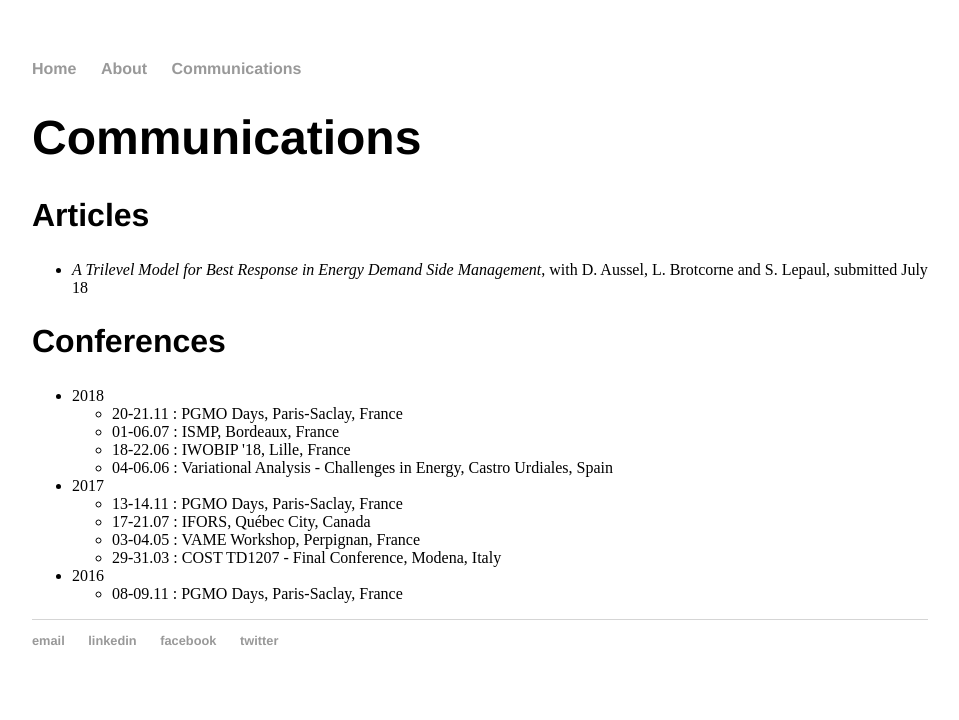
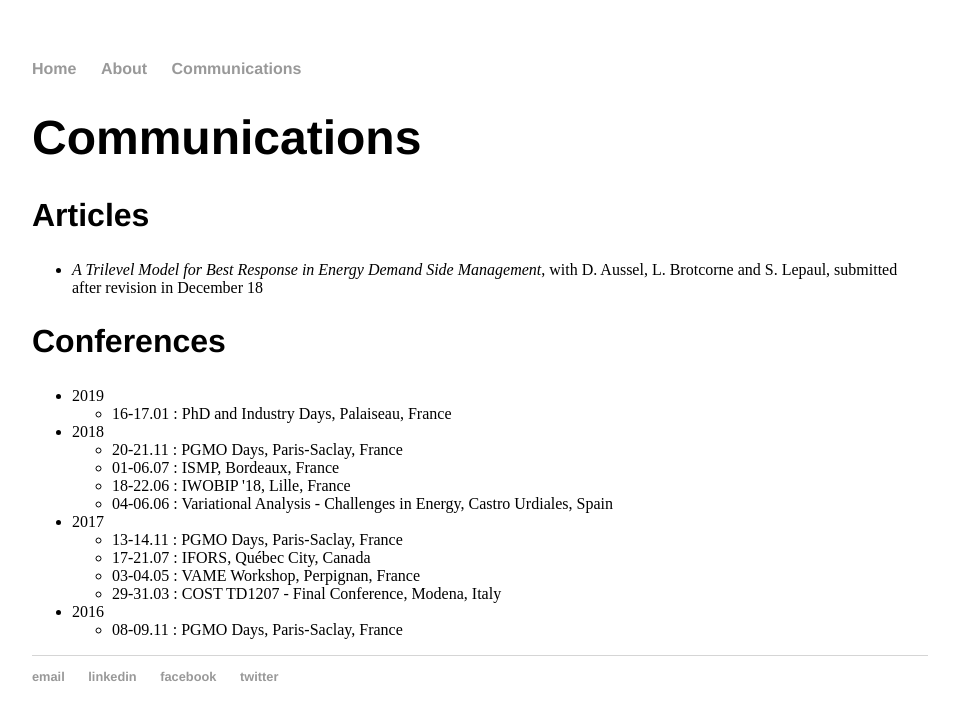
Before and after one commit to l-vn/l-vn.github.io, a Jekyll site: the page built from communications.html, in a window 1280 px wide. Shown: the top 720 px of the page, without its empty margins (160-1119 px from the left). Built offline with Jekyll 4.4.1, drawn with Linux system fonts in a browser that asks for light colours.

Commit message:
Update thesis under revision + conf Claudia

```diff
--- a/about.html
+++ b/about.html
@@ -5,6 +5,6 @@ title: Léonard von Niederhäusern
 <div class="blurb">
 	<h1>About</h1>
 	<p>After a MSc in Mathematics obtained from the Swiss Federal Institute of Technology in Lausanne (<a href="https://www.epfl.ch/">EPFL</a>), I decided to go on with academic research and spent three months as a research intern at the Swiss Federal Institute of Technology in Zurich (<a href="https://www.ethz.ch/">ETHZ</a>) in the <a href="https://disco.ethz.ch/">DISCO group</a>. Finally, I started a PhD in Operations Research in France in Lille (<a href="https://team.inria.fr/inocs/">Inocs team at Inria</a>) and Perpignan (<a href="https://www.promes.cnrs.fr/">PROMES lab</a>) under the supervision of Luce Brotcorne and Didier Aussel. </p>
-	<p>The title of my PhD is "Design and Pricing of New Energy Services in a Competitive Environment". More precisely, I tried to establish optimal electricity pricing strategies for demand side management by creating and solving multi-level optimization models. I considered single-leader single-follower, single-leader multi-follower, and multi-leader multi-follower models. I am currently reuniting all my works into a single thesis.</p>
+	<p>The title of my PhD is "Design and Pricing of New Energy Services in a Competitive Environment". More precisely, I tried to establish optimal electricity pricing strategies for demand-side management by creating and solving multi-level optimization models. I considered single-leader single-follower, single-leader multi-follower, and multi-leader multi-follower models. The thesis is currently being reviewed.</p>
 	<p>Apart from research, I am a passionate tennis player, an enthusiastic reader, a lover of puns and a defender of Oxford commas.</p>
 </div><!-- /.blurb -->
--- a/communications.html
+++ b/communications.html
@@ -6,10 +6,15 @@ title: Léonard von Niederhäusern
 	<h1>Communications</h1>
 	<h2>Articles</h2>
 	<ul>
-		<li><i>A Trilevel Model for Best Response in Energy Demand Side Management</i>, with D. Aussel, L. Brotcorne and S. Lepaul, submitted July 18</li>
+		<li><i>A Trilevel Model for Best Response in Energy Demand Side Management</i>, with D. Aussel, L. Brotcorne and S. Lepaul, submitted after revision in December 18</li>
 	</ul>
 	<h2>Conferences</h2>
 	<ul>
+		<li>2019
+			<ul>
+				<li>16-17.01 : PhD and Industry Days, Palaiseau, France</li>
+			</ul>
+		</li>
 		<li>2018
 			<ul>
 				<li>20-21.11 : PGMO Days, Paris-Saclay, France</li>
```
